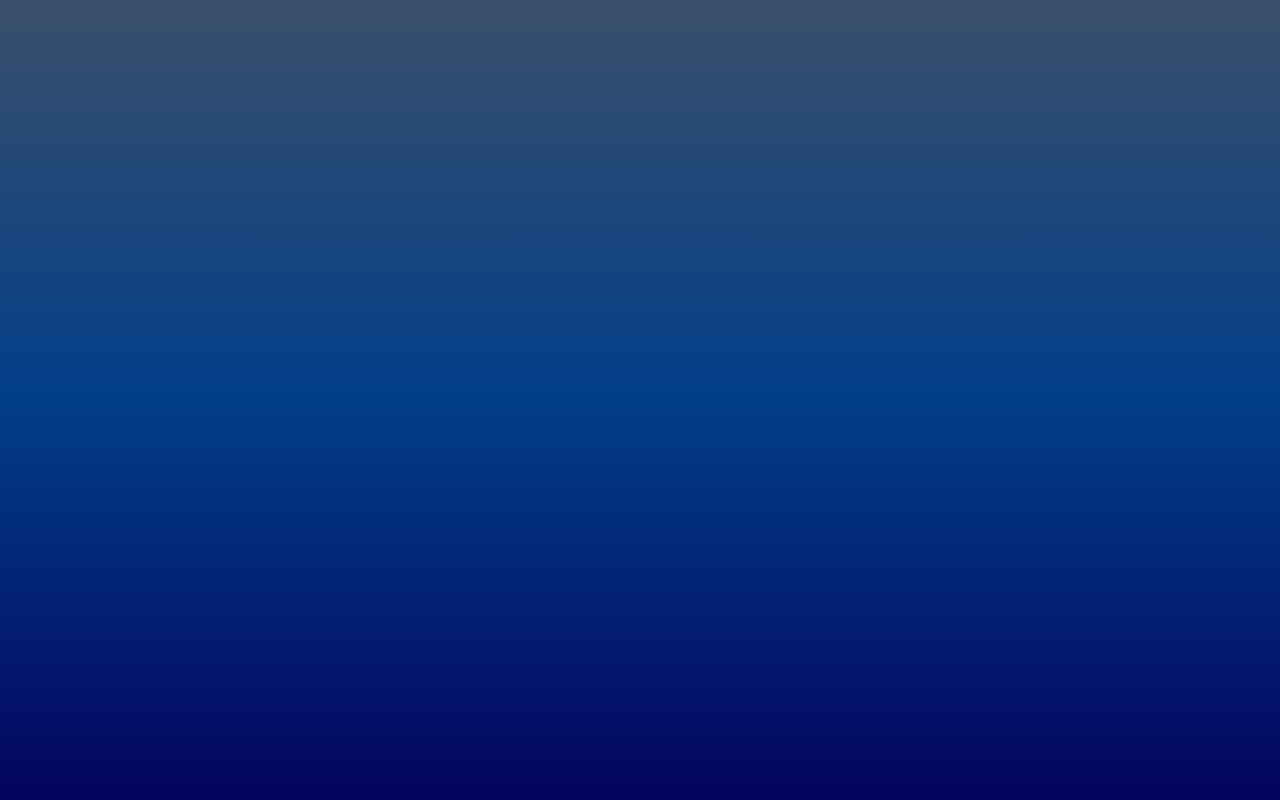
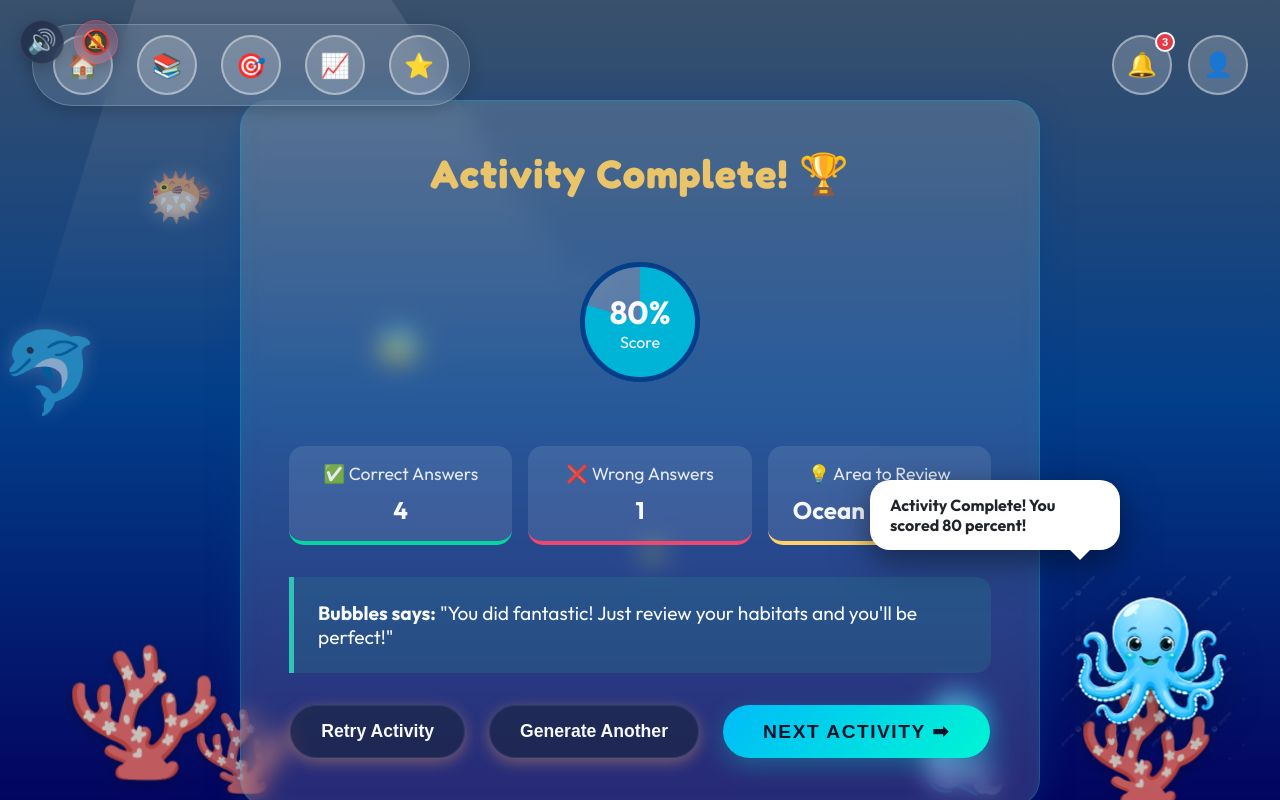
Before and after one commit to AiProjects2006/EDUGENAI_SCRUM_67_Student_UI_Implementation, a React (Vite) app: page /generate-activity-score in a window 1280 px wide. Before the commit this address had no page. Built offline with nearby package versions, Linux system fonts and the light colour scheme.

Commit message:
Add GenerateActivityScore UI

```diff
--- a/src/App.jsx
+++ b/src/App.jsx
@@ -13,6 +13,7 @@ import ScoreFeedback from './features/primary/score-feedback/ScoreFeedback';
 
 
 import { AudioProvider } from './context/AudioContext';
+import GenerateActivityScore from "./features/primary/generate-activity-score/GenerateActivityScore.jsx";
 
 function App() {
   return (
@@ -33,6 +34,8 @@ function App() {
             <Route path="generate-activity" element={<ActivityGenerator />} />
             <Route path="generate-activity-activity" element={<GenerateActivityActivity />} />
             <Route path="score" element={<ScoreFeedback />} />
+            <Route path="generate-activity-score" element={<GenerateActivityScore />} />
+
 
           </Route>
         </Routes>
--- /dev/null
+++ b/src/features/primary/generate-activity-score/GenerateActivityScore.jsx
@@ -0,0 +1,73 @@
+import React, { useEffect, useState } from 'react';
+import { useNavigate, useLocation } from 'react-router-dom';
+import { useOceanAudio } from '../../../context/AudioContext';
+import '../score-feedback/ScoreFeedback.css';
+
+const GenerateActivityScore = () => {
+  const navigate = useNavigate();
+  const location = useLocation();
+  const { triggerMascotVoice } = useOceanAudio();
+  const [showConfetti, setShowConfetti] = useState(false);
+
+  // Retrieve score from navigation state, or default to mock data
+  const score = location.state?.score ?? 4;
+  const total = location.state?.total ?? 5;
+  const percentage = Math.round((score / total) * 100);
+
+  useEffect(() => {
+    setShowConfetti(true);
+    triggerMascotVoice(`Activity Complete! You scored ${percentage} percent!`);
+  }, []);
+
+  const handleNextActivity = () => {
+    navigate('/activity-map');
+  };
+
+  return (
+    <div className="score-page">
+      {showConfetti && <div className="confetti-container">🎉🎊✨🎊🎉</div>}
+
+      <div className="score-card glass-panel">
+        <h2>Activity Complete! 🏆</h2>
+
+        <div className="score-stats" style={{ background: 'none', justifyContent: 'center' }}>
+          <div
+            className="stat-circle score-total"
+            style={{ background: `conic-gradient(var(--aqua) ${percentage}%, rgba(255,255,255,0.2) 0)` }}
+          >
+            <span className="value">{percentage}%</span>
+            <span className="label">Score</span>
+          </div>
+          {/* Rewards removed as requested */}
+        </div>
+
+        <div className="performance-summary">
+          <div className="summary-item correct">
+            <span>✅ Correct Answers</span>
+            <span>{score}</span>
+          </div>
+          <div className="summary-item wrong">
+            <span>❌ Wrong Answers</span>
+            <span>{total - score}</span>
+          </div>
+          <div className="summary-item weakness">
+            <span>💡 Area to Review</span>
+            <span>Ocean Habitats</span>
+          </div>
+        </div>
+
+        <div className="feedback-box">
+          <p><strong>Bubbles says:</strong> "You did fantastic! Just review your habitats and you'll be perfect!"</p>
+        </div>
+
+        <div className="score-actions">
+          <button className="btn-secondary" onClick={() => navigate('/generate-activity-activity', { state: location.state })}>Retry Activity</button>
+          <button className="btn-secondary" onClick={() => navigate('/generate-activity')}>Generate Another</button>
+          <button className="btn-primary" onClick={handleNextActivity}>Next Activity ➡</button>
+        </div>
+      </div>
+    </div>
+  );
+};
+
+export default GenerateActivityScore;
```
